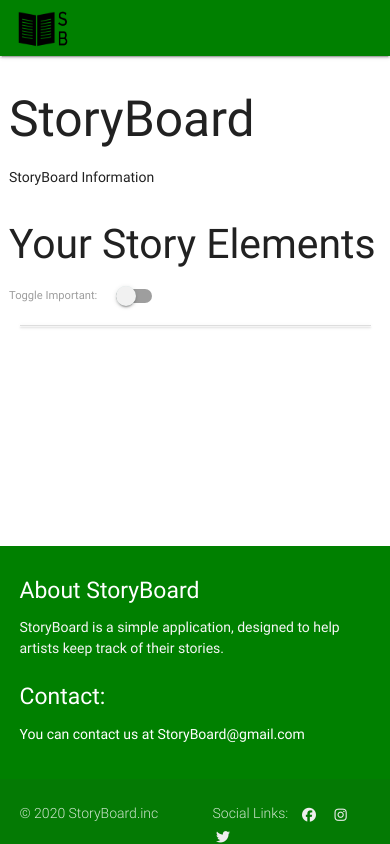
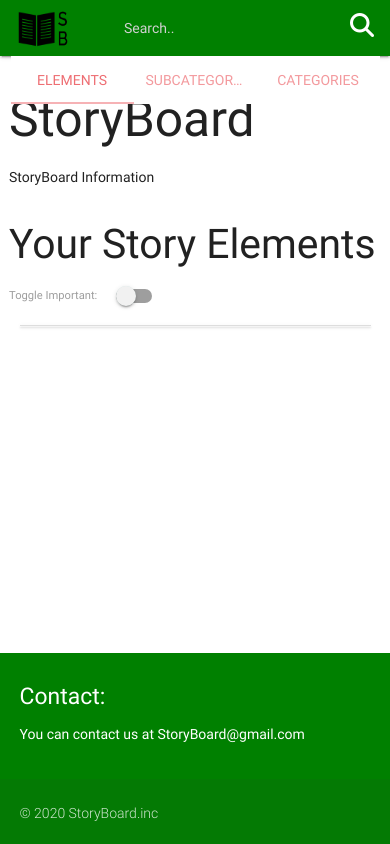
Before and after one commit to Felix-Redwood/Data-Centric-Development-Milestone-Project, a Flask app: page / in a window 390 px wide. Run offline with Flask 2, Linux system fonts and the light colour scheme; data that the repository does not hold is empty; some libraries are stand-ins or nearby versions.

Commit message:
made footer and header mobile friendly

```diff
--- a/templates/base.html
+++ b/templates/base.html
@@ -29,18 +29,27 @@
             </ul>
             <nav id="StoryBoardNav">
                 <div class="nav-wrapper">
-                    <a href="{{ url_for('nav_home') }}" class="brand-logo head-logo"><img class="logo" src="{{url_for('static', filename='images/logo.png')}}" alt="StoryBoard logo"></a>
-                    <ul class="right hide-on-med-and-down navul">
+                    <a href="{{ url_for('nav_home') }}" class="brand-logo head-logo" id="navLogo"><img class="logo" src="{{url_for('static', filename='images/logo.png')}}" alt="StoryBoard logo"><logotext class="no-mobile">Home</logotext></a>
+                    <ul class="right navul">
+                        <li class="no-mobile"><a class="dropdown-button" href="#!" data-activates="dropdown1">Elements<i class="material-icons right">arrow_drop_down</i></a></li>
+                        <li class="no-mobile"><a class="dropdown-button" href="#!" data-activates="dropdown1">Subcategories<i class="material-icons right">arrow_drop_down</i></a></li>
+                        <li class="no-mobile"><a class="dropdown-button" href="#!" data-activates="dropdown1">Categories<i class="material-icons right">arrow_drop_down</i></a></li>
                         <li class="search-container">
                             <form id="searchForm" action="">
                                 <input class="input-search" type="text" placeholder="Search.." name="search" required>
                                 <button type="submit"><i class="fas fa-search"></i></button>
                             </form>
                         </li>
-                        <li><a class="dropdown-button" href="#!" data-activates="dropdown1">Dropdown<i class="material-icons right">arrow_drop_down</i></a></li>
-                        <li><a class="dropdown-button" href="#!" data-activates="dropdown1">Dropdown<i class="material-icons right">arrow_drop_down</i></a></li>
-                        <li><a class="dropdown-button" href="#!" data-activates="dropdown1">Dropdown<i class="material-icons right">arrow_drop_down</i></a></li>
                     </ul>
+                </div>
+                <div class="tabs-container row mobile-only">
+                    <div class="col s12">
+                        <ul class="tabs" id="navTabs">
+                            <li class="tab col s3"><a href="#test1">Elements</a></li>
+                            <li class="tab col s3"><a href="#test2">Subcategories</a></li>
+                            <li class="tab col s3"><a href="#test3">Categories</a></li>
+                        </ul>
+                    </div>
                 </div>
             </nav>
         </div>
@@ -53,7 +62,7 @@
     <footer class="page-footer" id="StoryBoardFooter">
         <div class="container">
             <div class="row">
-                <div class="col l8 s12">
+                <div class="col l8 no-mobile">
                     <h5 class="white-text">About StoryBoard</h5>
                     <p class="grey-text text-lighten-4">StoryBoard is a simple application, designed to help artists keep track of their stories.</p>
                 </div>
@@ -66,10 +75,10 @@
         <div class="footer-copyright">
             <div class="container">
                 <div class="row">
-                    <div class="col s6">
+                    <div class="col s12 m6">
                         <p>&copy; 2020 StoryBoard.inc</p>
                     </div>
-                    <div class="col s6">
+                    <div class="col m6 no-mobile">
                         <ul class="right footer-social">
                             <li>Social Links:</li>
                             <li><a class="grey-text text-lighten-3" href="#!" target="_blank"><i class="fab fa-facebook"></i></a></li>
@@ -88,6 +97,7 @@
         $(document).ready(function() {
             $('.collapsible').collapsible();
             $(".button-collapse").sideNav({ edge: 'right' });
+            $('ul.tabs').tabs();
             $('.dropdown-button').dropdown({
                 constrainWidth: true,
                 hover: false,
@@ -96,6 +106,9 @@
             $("#toggleimportant").on("change", "input:checkbox", function() {
                 $("#toggleimportant").submit();
             });
+            $(".importantSwitch").on("change", "input:checkbox", function() {
+                $(".importantSwitch").submit();
+            });
         });
     </script>
 </body>
```
